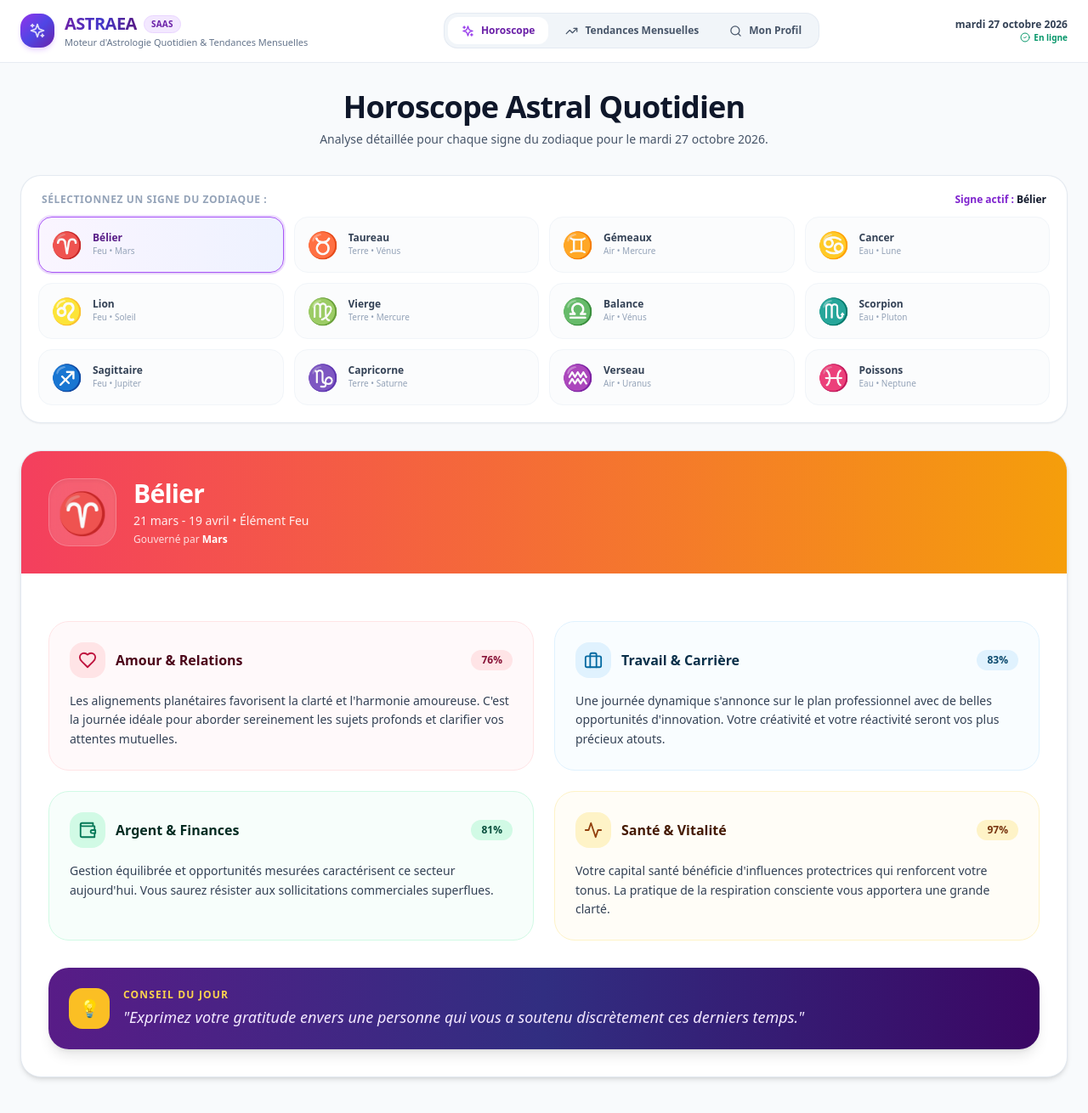
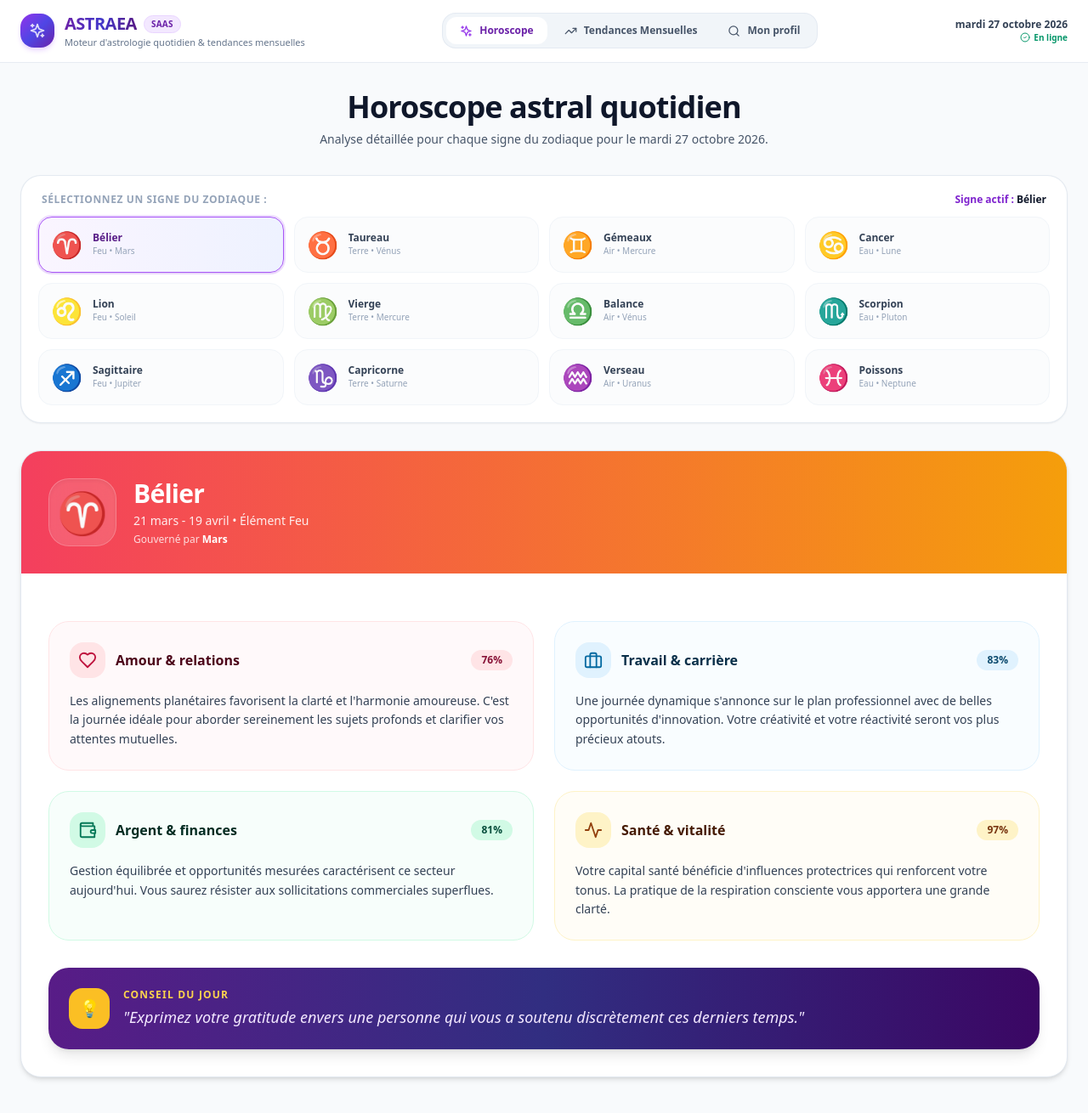
Before and after one commit to Precieux6/mon-horoscope-app, a React (Vite) app: page / in a window 1280 px wide. Shown: the top 1310 px of the page at 85% size. Built offline with nearby package versions, Linux system fonts and the light colour scheme.

Commit message:
Correct capitalization in French text

```diff
--- a/src/App.tsx
+++ b/src/App.tsx
@@ -278,12 +278,12 @@ export default function App() {
                 </span>
               </div>
               <p className="text-[11px] text-slate-500 font-medium hidden sm:block">
-                Moteur d'Astrologie Quotidien & Tendances Mensuelles
+                Moteur d'astrologie quotidien & tendances mensuelles
               </p>
             </div>
           </div>
 
-          {/* Navigation basculant entre Horoscope, Tendances Mensuelles et Profil */}
+          {/* Navigation basculant entre Horoscope, Tendances mensuelles & profil */}
           <nav className="flex items-center gap-1 bg-slate-100 p-1 rounded-2xl border border-slate-200/80">
             <button
               onClick={() => setActiveTab('horoscope')}
@@ -312,7 +312,7 @@ export default function App() {
               }`}
             >
               <Search size={15} className={activeTab === 'profiler' ? 'text-purple-600' : ''} />
-              <span>Mon Profil</span>
+              <span>Mon profil</span>
             </button>
           </nav>
 
@@ -335,7 +335,7 @@ export default function App() {
 
             <div className="text-center max-w-3xl mx-auto space-y-2">
               <h2 className="text-2xl sm:text-4xl font-black text-slate-900 tracking-tight">
-                Horoscope Astral Quotidien
+                Horoscope astral quotidien
               </h2>
               <p className="text-slate-600 text-xs sm:text-sm max-w-xl mx-auto">
                 Analyse détaillée pour chaque signe du zodiaque pour le {todayFormatted}.
@@ -401,7 +401,7 @@ export default function App() {
                     <div className="flex items-center justify-between">
                       <div className="flex items-center gap-3">
                         <div className="p-2.5 bg-rose-100 text-rose-700 rounded-2xl"><Heart size={22} /></div>
-                        <h4 className="text-base font-bold text-rose-950">Amour & Relations</h4>
+                        <h4 className="text-base font-bold text-rose-950">Amour & relations</h4>
                       </div>
                       <span className="text-xs font-extrabold bg-rose-100 text-rose-900 px-3 py-1 rounded-full">{currentHoroscope.amour.score}%</span>
                     </div>
@@ -412,7 +412,7 @@ export default function App() {
                     <div className="flex items-center justify-between">
                       <div className="flex items-center gap-3">
                         <div className="p-2.5 bg-sky-100 text-sky-700 rounded-2xl"><Briefcase size={22} /></div>
-                        <h4 className="text-base font-bold text-sky-950">Travail & Carrière</h4>
+                        <h4 className="text-base font-bold text-sky-950">Travail & carrière</h4>
                       </div>
                       <span className="text-xs font-extrabold bg-sky-100 text-sky-900 px-3 py-1 rounded-full">{currentHoroscope.travail.score}%</span>
                     </div>
@@ -423,7 +423,7 @@ export default function App() {
                     <div className="flex items-center justify-between">
                       <div className="flex items-center gap-3">
                         <div className="p-2.5 bg-emerald-100 text-emerald-700 rounded-2xl"><Wallet size={22} /></div>
-                        <h4 className="text-base font-bold text-emerald-950">Argent & Finances</h4>
+                        <h4 className="text-base font-bold text-emerald-950">Argent & finances</h4>
                       </div>
                       <span className="text-xs font-extrabold bg-emerald-100 text-emerald-900 px-3 py-1 rounded-full">{currentHoroscope.argent.score}%</span>
                     </div>
@@ -434,7 +434,7 @@ export default function App() {
                     <div className="flex items-center justify-between">
                       <div className="flex items-center gap-3">
                         <div className="p-2.5 bg-amber-100 text-amber-800 rounded-2xl"><Activity size={22} /></div>
-                        <h4 className="text-base font-bold text-amber-950">Santé & Vitalité</h4>
+                        <h4 className="text-base font-bold text-amber-950">Santé & vitalité</h4>
                       </div>
                       <span className="text-xs font-extrabold bg-amber-100 text-amber-900 px-3 py-1 rounded-full">{currentHoroscope.sante.score}%</span>
                     </div>
@@ -535,7 +535,7 @@ export default function App() {
                   <div className="bg-rose-50/40 border border-rose-100 p-6 rounded-3xl space-y-3">
                     <div className="flex items-center gap-3">
                       <div className="p-2.5 bg-rose-100 text-rose-700 rounded-2xl"><Heart size={20} /></div>
-                      <h4 className="text-base font-bold text-rose-950">Tendance Amour du Mois</h4>
+                      <h4 className="text-base font-bold text-rose-950">Tendance amour du mois</h4>
                     </div>
                     <p className="text-slate-700 text-sm leading-relaxed">{currentMonthlyTrends.amour}</p>
                   </div>
@@ -543,7 +543,7 @@ export default function App() {
                   <div className="bg-sky-50/40 border border-sky-100 p-6 rounded-3xl space-y-3">
                     <div className="flex items-center gap-3">
                       <div className="p-2.5 bg-sky-100 text-sky-700 rounded-2xl"><Briefcase size={20} /></div>
-                      <h4 className="text-base font-bold text-sky-950">Tendance Travail du Mois</h4>
+                      <h4 className="text-base font-bold text-sky-950">Tendance travail du mois</h4>
                     </div>
                     <p className="text-slate-700 text-sm leading-relaxed">{currentMonthlyTrends.travail}</p>
                   </div>
@@ -551,7 +551,7 @@ export default function App() {
                   <div className="bg-emerald-50/40 border border-emerald-100 p-6 rounded-3xl space-y-3">
                     <div className="flex items-center gap-3">
                       <div className="p-2.5 bg-emerald-100 text-emerald-700 rounded-2xl"><Wallet size={20} /></div>
-                      <h4 className="text-base font-bold text-emerald-950">Tendance Argent du Mois</h4>
+                      <h4 className="text-base font-bold text-emerald-950">Tendance argent du mois</h4>
                     </div>
                     <p className="text-slate-700 text-sm leading-relaxed">{currentMonthlyTrends.argent}</p>
                   </div>
@@ -559,7 +559,7 @@ export default function App() {
                   <div className="bg-amber-50/40 border border-amber-100 p-6 rounded-3xl space-y-3">
                     <div className="flex items-center gap-3">
                       <div className="p-2.5 bg-amber-100 text-amber-800 rounded-2xl"><Activity size={20} /></div>
-                      <h4 className="text-base font-bold text-amber-950">Tendance Santé du Mois</h4>
+                      <h4 className="text-base font-bold text-amber-950">Tendance santé du mois</h4>
                     </div>
                     <p className="text-slate-700 text-sm leading-relaxed">{currentMonthlyTrends.sante}</p>
                   </div>
@@ -624,7 +624,7 @@ export default function App() {
                 <div className="grid grid-cols-1 md:grid-cols-2 gap-6">
                   <div className="bg-emerald-50/50 border border-emerald-100 rounded-3xl p-6 space-y-4">
                     <h4 className="text-emerald-950 font-bold text-base flex items-center gap-2">
-                      <Award className="text-emerald-600" size={20} /> Top 10 des Qualités
+                      <Award className="text-emerald-600" size={20} /> Top 10 des qualités
                     </h4>
                     <div className="flex flex-wrap gap-2">
                       {searchedProfile.qualities.map((item, idx) => (
@@ -637,7 +637,7 @@ export default function App() {
 
                   <div className="bg-amber-50/50 border border-amber-100 rounded-3xl p-6 space-y-4">
                     <h4 className="text-amber-950 font-bold text-base flex items-center gap-2">
-                      <Info className="text-amber-600" size={20} /> Top 10 des Défauts
+                      <Info className="text-amber-600" size={20} /> Top 10 des défauts
                     </h4>
                     <div className="flex flex-wrap gap-2">
                       {searchedProfile.flaws.map((item, idx) => (
@@ -651,7 +651,7 @@ export default function App() {
 
                 <div className="bg-slate-50 border border-slate-200 rounded-3xl p-6 space-y-4">
                   <h4 className="text-slate-900 font-bold text-base flex items-center gap-2">
-                    <Star size={20} className="text-amber-500 fill-amber-500" /> Domaines d'Excellence
+                    <Star size={20} className="text-amber-500 fill-amber-500" /> Domaines d'excellence
                   </h4>
                   <div className="grid grid-cols-2 sm:grid-cols-3 md:grid-cols-5 gap-3">
                     {searchedProfile.excellenceDomains.map((domain, idx) => (
```
